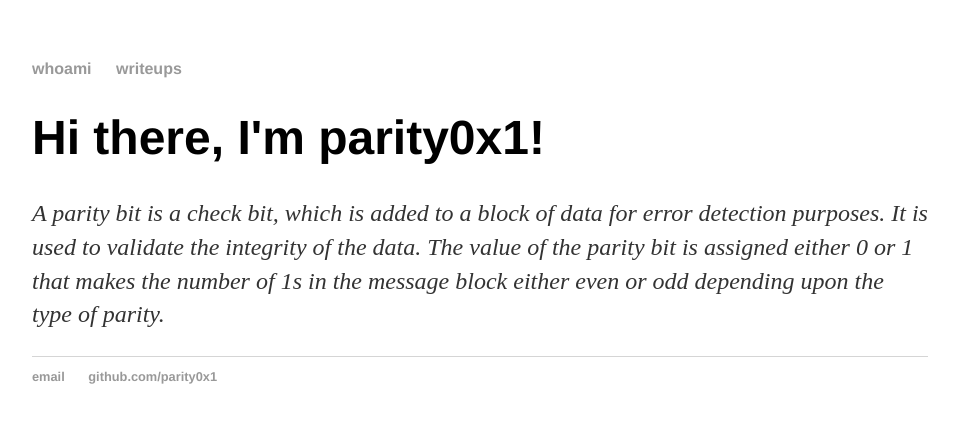
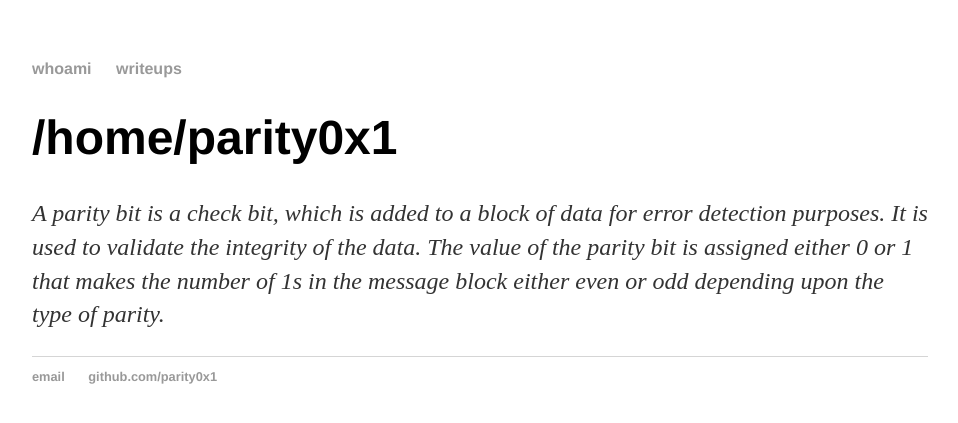
Before and after one commit to parity0x1/parity0x1.github.io, a Jekyll site: the page built from index.html, in a window 1280 px wide. Shown: the top 423 px of the page, without its empty margins (160-1118 px from the left). Built offline with Jekyll 4.4.1, drawn with Linux system fonts in a browser that asks for light colours.

Commit message:
Update home page

```diff
--- a/index.html
+++ b/index.html
@@ -3,6 +3,6 @@ layout: default
 title: /home/parity0x1
 ---
 <div class="blurb">
-	<h1>Hi there, I'm parity0x1!</h1>
+	<h1>/home/parity0x1</h1>
 	<p><em>A parity bit is a check bit, which is added to a block of data for error detection purposes. It is used to validate the integrity of the data. The value of the parity bit is assigned either 0 or 1 that makes the number of 1s in the message block either even or odd depending upon the type of parity.</em></p>
 </div><!-- /.blurb -->
```
